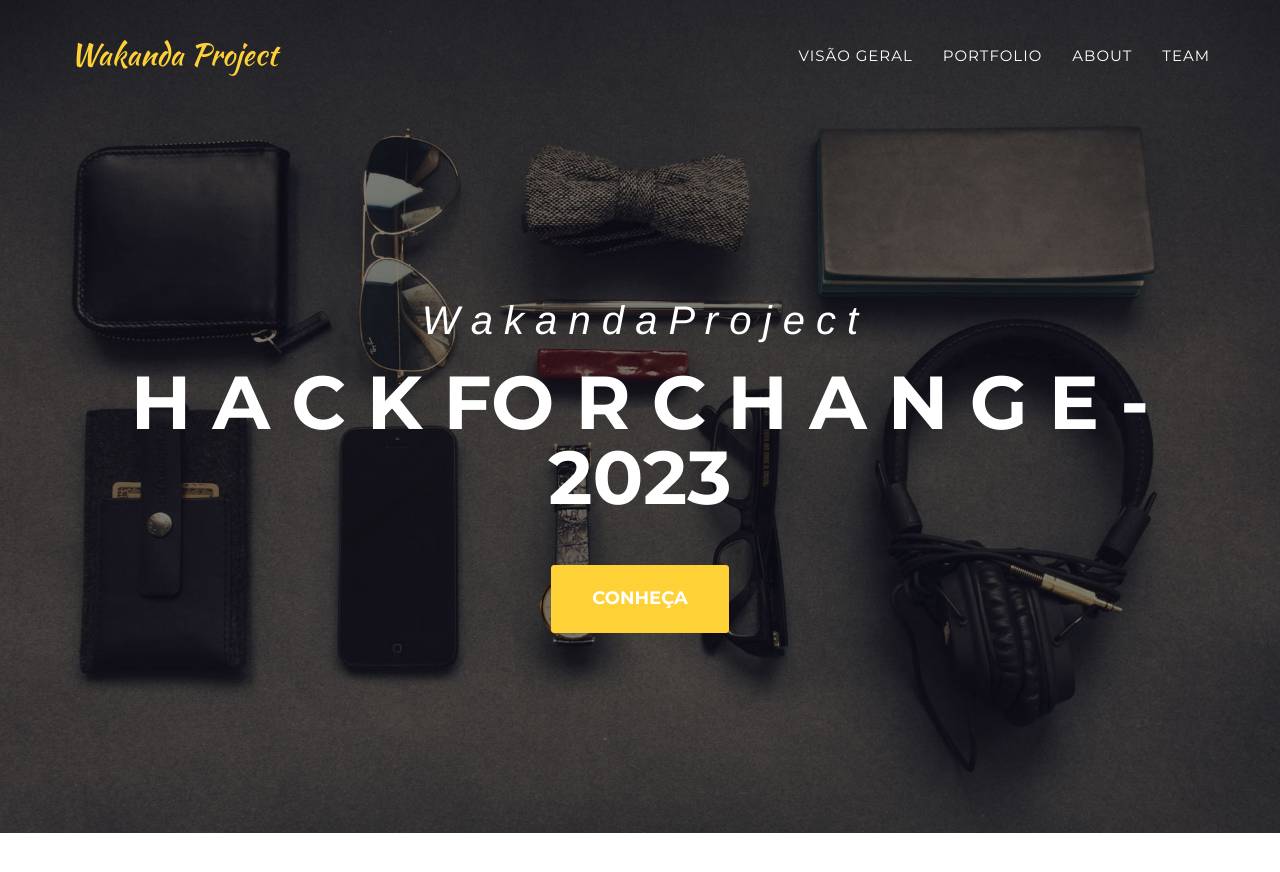
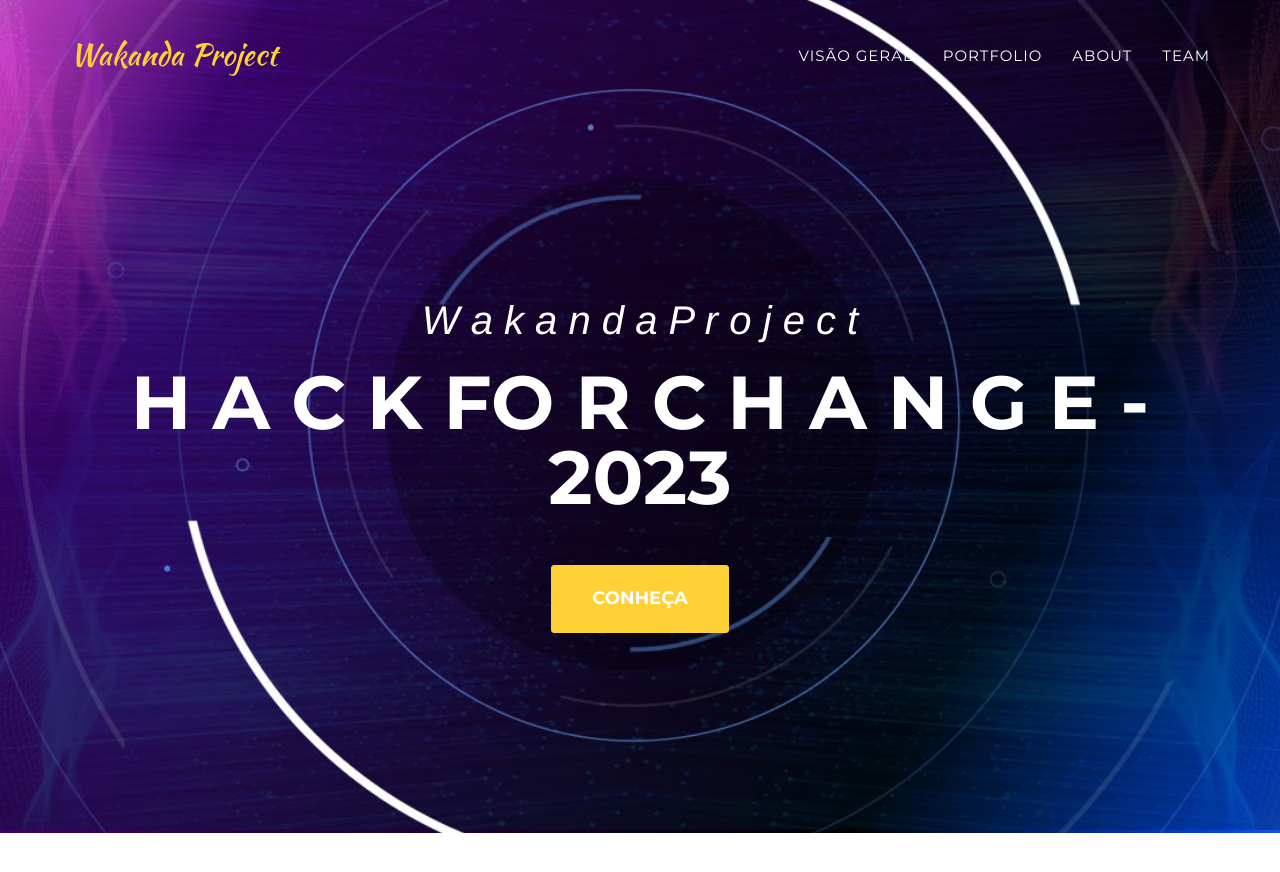
Before and after one commit to ProjetoWakanda/projetowakanda.github.io, a Jekyll site: the page built from index.html, in a window 1280 px wide and 900 px high. Shown: the top 872 px of the window. Built offline with Jekyll 4.4.1, drawn with Linux system fonts in a browser that asks for light colours; nearby versions of some CDN libraries; some web fonts are replaced; library files that are not in the unit come from our copies.

Commit message:
Ajuste
Ajuste

```diff
--- a/_includes/head.html
+++ b/_includes/head.html
@@ -11,7 +11,7 @@
     <link rel="stylesheet" href="/css/style.css"">
 
     <!-- Custom Fonts -->
-    <link rel="stylesheet" href="/css/font-awesome.min.css">
+    <link rel="stylesheet" href="/font-awesome/css/font-awesome.min.css">
     <link href="https://fonts.googleapis.com/css?family=Montserrat:400,700" rel="stylesheet" type="text/css">
     <link href='https://fonts.googleapis.com/css?family=Kaushan+Script' rel='stylesheet' type='text/css'>
     <link href="https://fonts.googleapis.com/css?family=Lato:400,700,400italic,700italic" rel="stylesheet" type="text/css">
```
Also changed, not shown: img/header-bg.jpg, img/header-bgOld.jpg (added).
